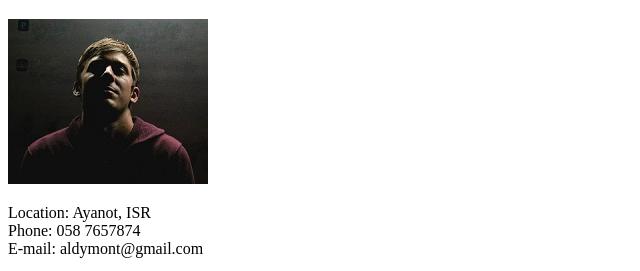
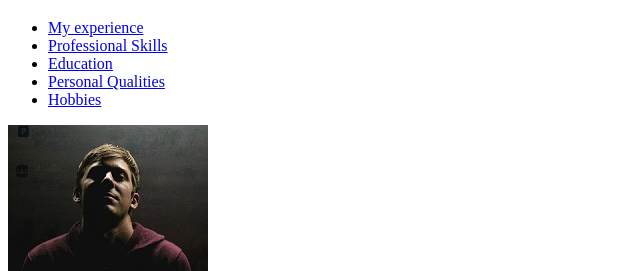
Before and after one commit to Alexdymont/CV, a plain HTML site: page index.html in a window 1280 px wide. Shown: the part 61-332 px from the top of the page, without its empty margins (0-640 px from the left). Drawn offline with Linux system fonts and the light colour scheme.

Commit message:
добавил якоря

```diff
--- a/index.html
+++ b/index.html
@@ -5,15 +5,22 @@
 	</head>
 	<body>
 		<h1>Aleksandr Dymont</h1>
+		<ul>
+			<li><a href="#exp">My experience</a></li>
+			<li><a href="#prof">Professional Skills</a></li>
+			<li><a href="#edu">Education</a></li>
+			<li><a href="#pq">Personal Qualities</a></li>
+			<li><a href="#Hobbies">Hobbies</a></li>
+		</ul>
 		<img src="images/Alex.jpg">
 		<p style >Location: Ayanot, ISR<br>Phone: 058 7657874<br>E-mail: aldymont@gmail.com</p>
 		<a href="https://vk.com/id13263491"><img src="images/vk.png"></a><a href="https://www.facebook.com/aldymont"><img src="images/fb.png"></a>
-		<h2>My experience</h2>
+		<h2 id="exp">My experience</h2>
 		<ul>
 			<li>2012 - 2014 | A1 Web Studio | <strong>SEO</strong></li>
 			<li>2014 - Current | Aurpak | <strong>Digital Marketing</strong></li>
 		</ul>
-		<h2>Professional Skills</h2>
+		<h2 id="prof">Professional Skills</h2>
 		<ul>
 			<li>SEO</li>
 			<li>E-Mail marketing</li>
@@ -24,18 +31,18 @@
 			<li>SMM</li>
 		</ul>
 		<!--<img src="images/adwords.png"><img src="images/direct.png"><img src="images/email.png"><img src="images/ga.jpg"><img src="images/metrika.png"><img src="images/seo.png"><img src="images/smm.png"> -->
-		<h2>Education</h2>
+		<h2 id="edu">Education</h2>
 		<ul>
 			<li>2008 - 2013 NSU, Mathematics Mechanics Department</li>
 			<li>2013 - 2014 NSTU, Computer Science Department</li>
 		</ul>
-		<h2>Personal Qualities</h2>
+		<h2 id="pq">Personal Qualities</h2>
 		<ul>
 			<li>Great team player</li>
 			<li>Responsible and punctual</li>
 			<li>Attentive to the details</li>
 		</ul>
-		<h2>Hobbies</h2>
+		<h2 id="Hobbies">Hobbies</h2>
 		<ul>
 			<li>Any kind of sport</li>
 			<li>Literature</li>
```
